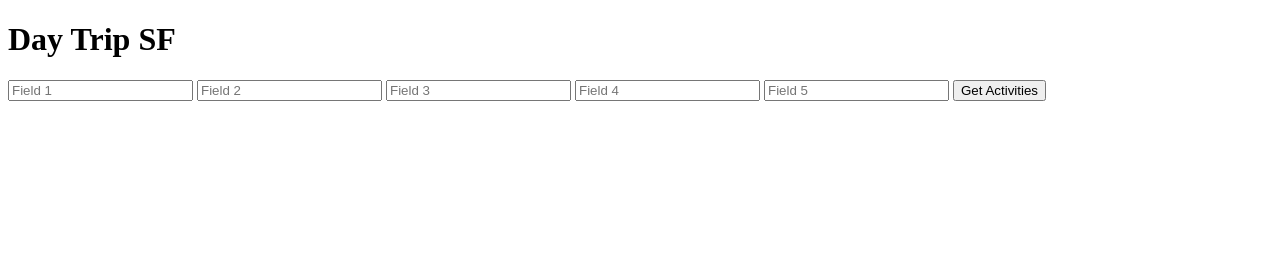
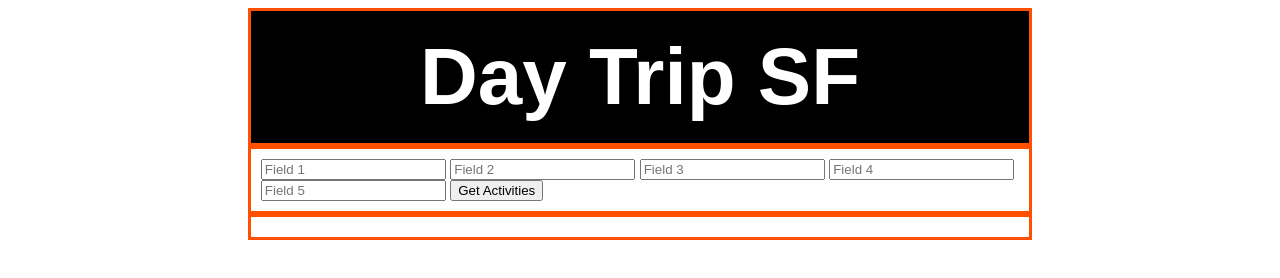
Before and after one commit to urrik98/MVP-DayTripSF, a website: page index.html in a window 1280 px wide. Drawn offline with nearby package versions, Linux system fonts and the light colour scheme.

Commit message:
Added basic styling

```diff
--- a/index.html
+++ b/index.html
@@ -2,10 +2,14 @@
 <html ng-app="client">
   <head>
     <title>DayTripSF</title>
+    <link rel="stylesheet" href="style.css">
   </head>
   <body>
+    <header>
       <h1>Day Trip SF</h1>
+    </header>
 
+    <div class="container">
       <form ng-controller="FormController">
         <input type="text" placeholder="Field 1" ng-model="field1">
         <input type="text" placeholder="Field 2" ng-model="field2">
@@ -14,7 +18,9 @@
         <input type="text" placeholder="Field 5" ng-model="field5">
         <button ng-click="postToServer([field1, field2, field3, field4, field5]);">Get Activities</button>
       </form>
-    <div ng-controller="displaycontroller">
+    </div>
+
+    <div class="container"ng-controller="displaycontroller">
       <div ng-repeat="things in activities">
         <h4>{{things}}</h4>
 
--- /dev/null
+++ b/style.css
@@ -0,0 +1,28 @@
+body {
+	font-family:Arial, sans-serif;
+
+}
+
+header {
+	background-color:black;
+	margin: auto;
+    width: 60%;
+    border: 3px solid #ff4f00;
+    padding: 10px;
+}
+
+h1 {
+	color:white;
+	font-size:60pt;
+	text-align:center;
+	margin: auto;
+    width: 60%;
+    padding: 10px;
+}
+
+.container {
+	margin: auto;
+    width: 60%;
+    border: 3px solid #ff4f00;
+    padding: 10px;
+}
```
Also changed, not shown: app.js (+16 -9 lines). Lines whose indentation alone changed are shown as unchanged.
